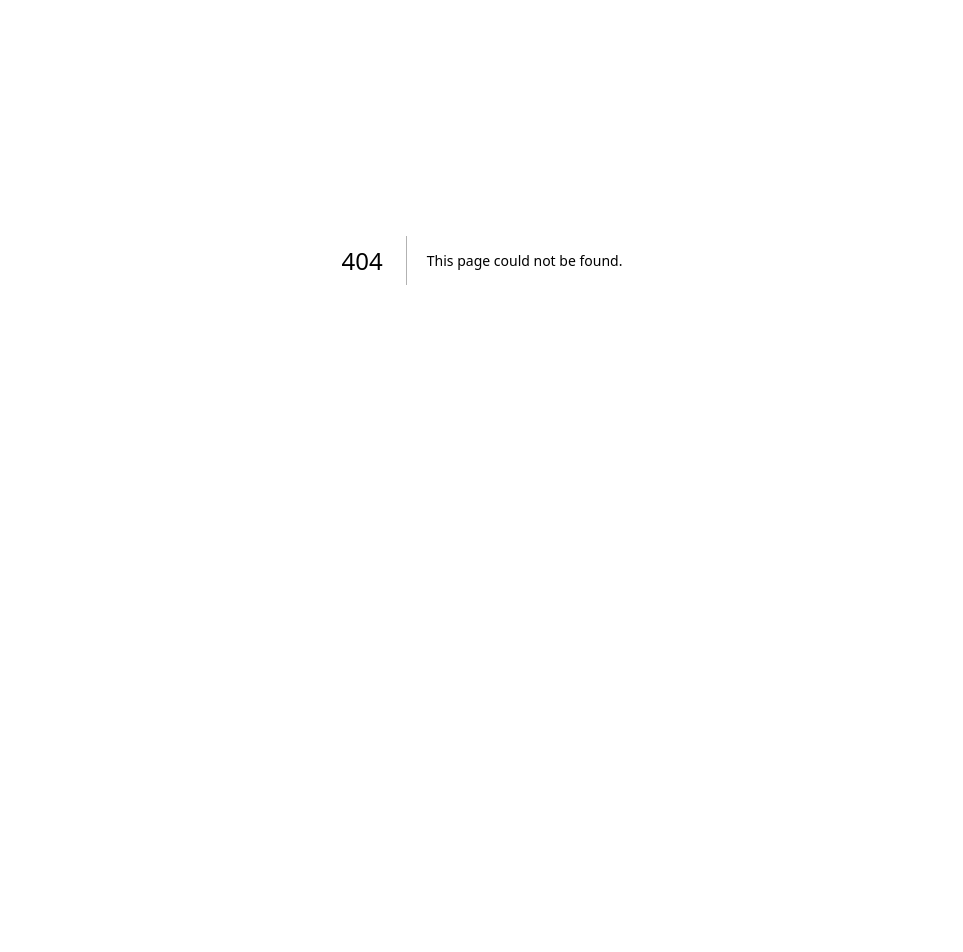
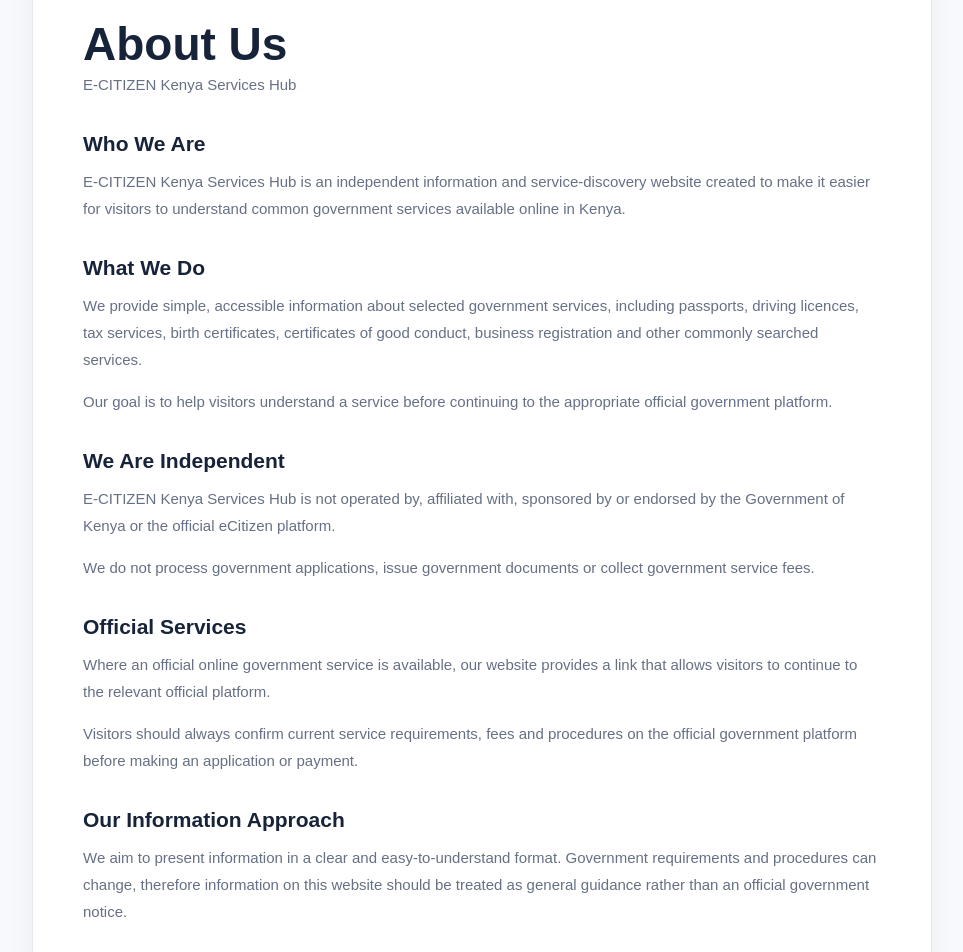
Before and after one commit to ogdevelopers0-svg/E-citizen-kenya-services-hub, a Next.js app: page /about in a window 1280 px wide. Before the commit this address had no page. Shown: the part 140-1092 px from the top of the page, without its empty margins (158-1121 px from the left). Before the commit the page ends 800 px from the top, so only its background shows below. Built offline with nearby package versions, Linux system fonts and the light colour scheme.

Commit message:
Create page.js
Add About Us page

```diff
--- /dev/null
+++ b/app/about/page.js
@@ -0,0 +1,95 @@
+export const metadata = {
+  title: "About Us | E-CITIZEN Kenya Services Hub",
+  description:
+    "Learn about E-CITIZEN Kenya Services Hub, an independent information and service-discovery website."
+};
+
+export default function AboutPage() {
+  return (
+    <main className="legal-page">
+      <div className="legal-container">
+        <a href="/" className="legal-back">
+          ← Back to E-CITIZEN Kenya Services Hub
+        </a>
+
+        <h1>About Us</h1>
+
+        <p className="legal-updated">
+          E-CITIZEN Kenya Services Hub
+        </p>
+
+        <section>
+          <h2>Who We Are</h2>
+          <p>
+            E-CITIZEN Kenya Services Hub is an independent information
+            and service-discovery website created to make it easier for
+            visitors to understand common government services available
+            online in Kenya.
+          </p>
+        </section>
+
+        <section>
+          <h2>What We Do</h2>
+          <p>
+            We provide simple, accessible information about selected
+            government services, including passports, driving licences,
+            tax services, birth certificates, certificates of good
+            conduct, business registration and other commonly searched
+            services.
+          </p>
+
+          <p>
+            Our goal is to help visitors understand a service before
+            continuing to the appropriate official government platform.
+          </p>
+        </section>
+
+        <section>
+          <h2>We Are Independent</h2>
+          <p>
+            E-CITIZEN Kenya Services Hub is not operated by, affiliated
+            with, sponsored by or endorsed by the Government of Kenya or
+            the official eCitizen platform.
+          </p>
+
+          <p>
+            We do not process government applications, issue government
+            documents or collect government service fees.
+          </p>
+        </section>
+
+        <section>
+          <h2>Official Services</h2>
+          <p>
+            Where an official online government service is available,
+            our website provides a link that allows visitors to continue
+            to the relevant official platform.
+          </p>
+
+          <p>
+            Visitors should always confirm current service requirements,
+            fees and procedures on the official government platform
+            before making an application or payment.
+          </p>
+        </section>
+
+        <section>
+          <h2>Our Information Approach</h2>
+          <p>
+            We aim to present information in a clear and easy-to-understand
+            format. Government requirements and procedures can change,
+            therefore information on this website should be treated as
+            general guidance rather than an official government notice.
+          </p>
+        </section>
+
+        <div className="legal-disclaimer">
+          <strong>Important:</strong> E-CITIZEN Kenya Services Hub is an
+          independent website. For official government services, applications,
+          payments and current requirements, always use the relevant official
+          government platform.
+        </div>
+      </div>
+    </main>
+  );
+}
```
